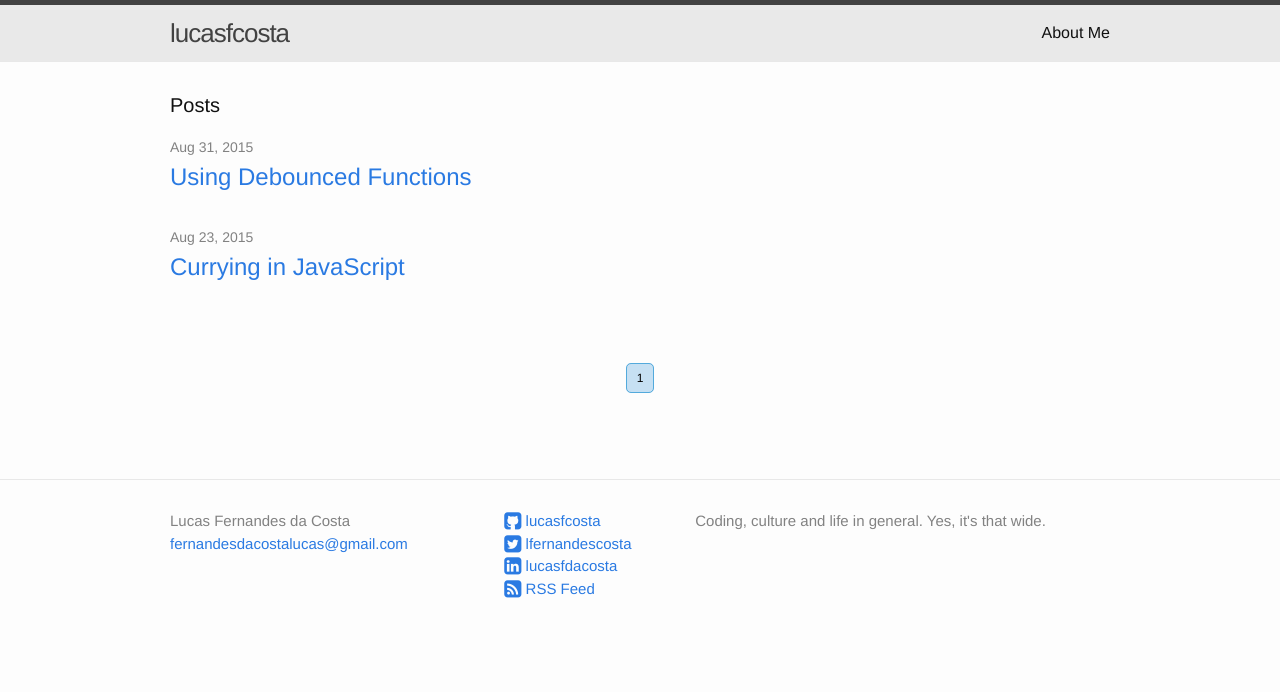
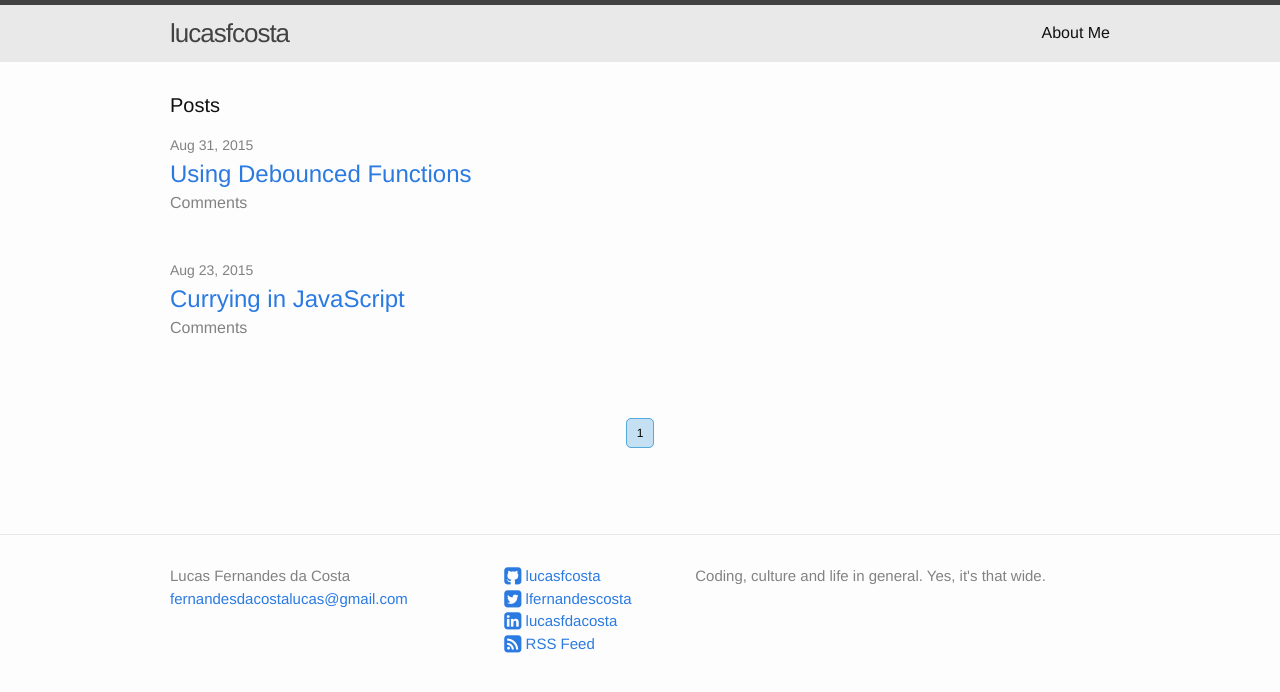
Before and after one commit to lucasfcosta/blog, a Jekyll site: the page built from index.html, in a window 1280 px wide. Shown: the top 692 px of the page. Built offline with Jekyll 4.4.1, drawn with Linux system fonts in a browser that asks for light colours; the list of posts is cut into pages by our own code; comment, search, counter and statistics services are not loaded.

Commit message:
Adding comment count on index. #2

```diff
--- a/_sass/_layout.scss
+++ b/_sass/_layout.scss
@@ -181,7 +181,7 @@
     list-style: none;
 
     > li {
-        margin-bottom: $spacing-unit;
+        margin-bottom: $spacing-unit*1.5;
     }
 }
 
@@ -190,11 +190,19 @@
     color: $grey-color;
 }
 
+.comment-count {
+    display: block;
+    margin-top: -1em;
+    &,
+    &:visited {
+        color: $grey-color;
+    }
+}
+
 .post-link {
     display: block;
     font-size: 24px;
 }
-
 
 
 /**
--- a/index.html
+++ b/index.html
@@ -9,11 +9,15 @@
   <ul class="post-list">
     {% for post in paginator.posts %}
       <li>
-        <span class="post-meta">{{ post.date | date: "%b %-d, %Y" }}</span>
+
+        <div class="post-meta">{{ post.date | date: "%b %-d, %Y" }}</div>
 
         <h2>
           <a class="post-link" href="{{ post.url | prepend: site.baseurl }}">{{ post.title }}</a>
         </h2>
+
+        <a class=" comment-count" href="{{ post.url | prepend: site.baseurl }}#disqus_thread"> Comments</a>
+
       </li>
     {% endfor %}
   </ul>
```
Also changed, not shown: other parts of index.html (+11 -0 lines).
